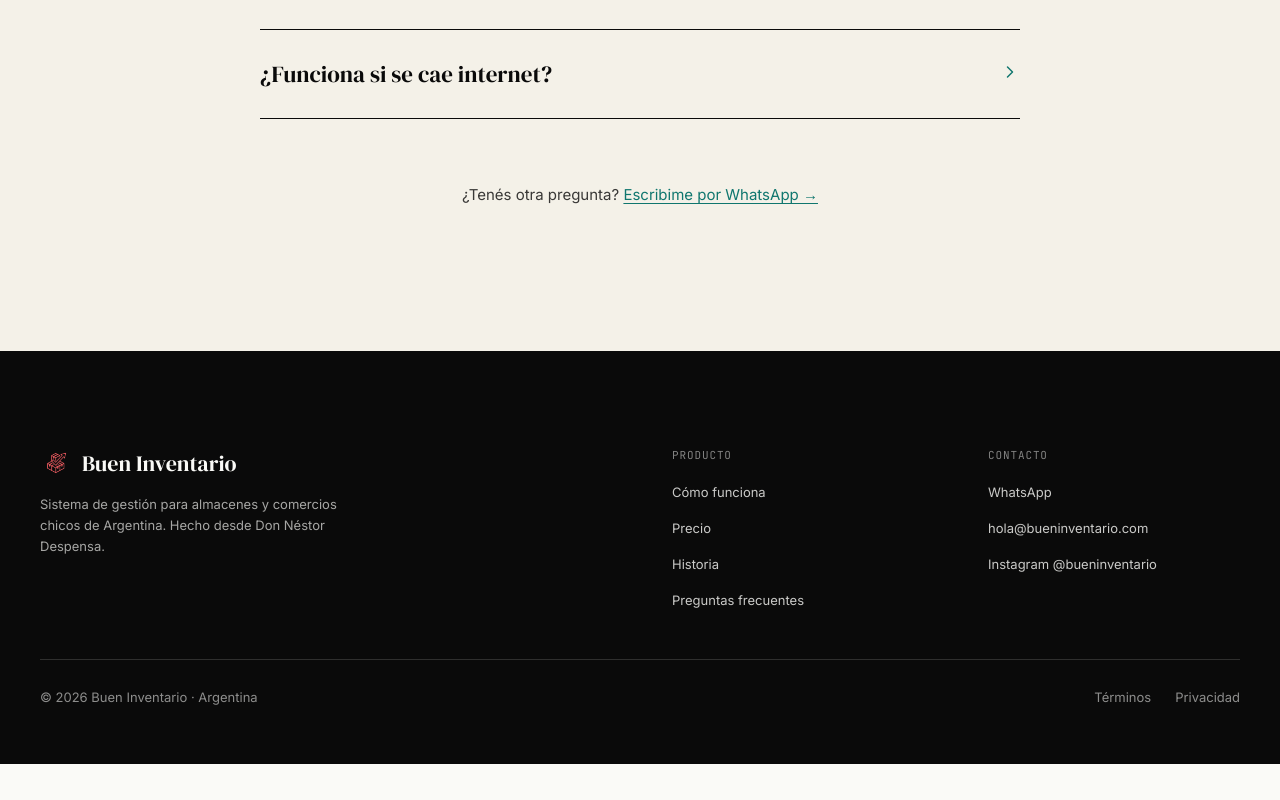
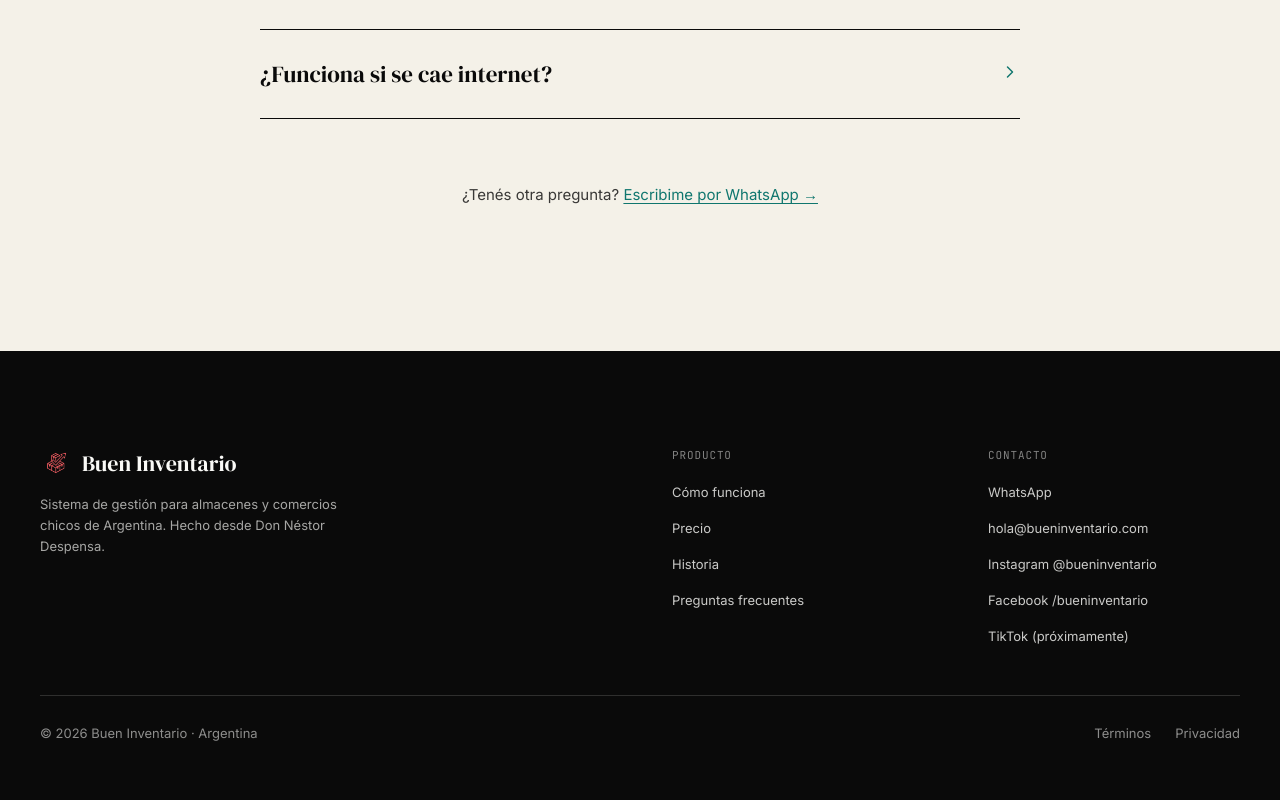
Before and after one commit to nrotsen/buen-inventario-landingpage, a React (Vite) app: page / in a window 1280 px wide. Shown: the part 8557-9357 px from the top of the page. Before the commit the page ends 9321 px from the top, so only its background shows below. Built offline with nearby package versions, Linux system fonts and the light colour scheme; no server answers.

Commit message:
feat(landing): add Facebook and TikTok placeholder to footer contact column

```diff
--- a/src/components/Footer.tsx
+++ b/src/components/Footer.tsx
@@ -1,4 +1,4 @@
-import { whatsappLink, mailtoLink, instagramLink } from '@/lib/contact';
+import { whatsappLink, mailtoLink, instagramLink, facebookLink, tiktokLink } from '@/lib/contact';
 
 const PRODUCT_LINKS = [
   { label: 'Cómo funciona',         href: '#sistema'  },
@@ -72,6 +72,26 @@ export function Footer() {
                   Instagram @bueninventario
                 </a>
               </li>
+              <li>
+                <a
+                  href={facebookLink()}
+                  target="_blank"
+                  rel="noopener noreferrer"
+                  className="text-body-sm text-paper/80 hover:text-paper transition-colors duration-150"
+                >
+                  Facebook /bueninventario
+                </a>
+              </li>
+              <li>
+                <a
+                  href={tiktokLink()}
+                  target="_blank"
+                  rel="noopener noreferrer"
+                  className="text-body-sm text-paper/80 hover:text-paper transition-colors duration-150"
+                >
+                  TikTok (próximamente)
+                </a>
+              </li>
             </ul>
           </div>
         </div>
```
